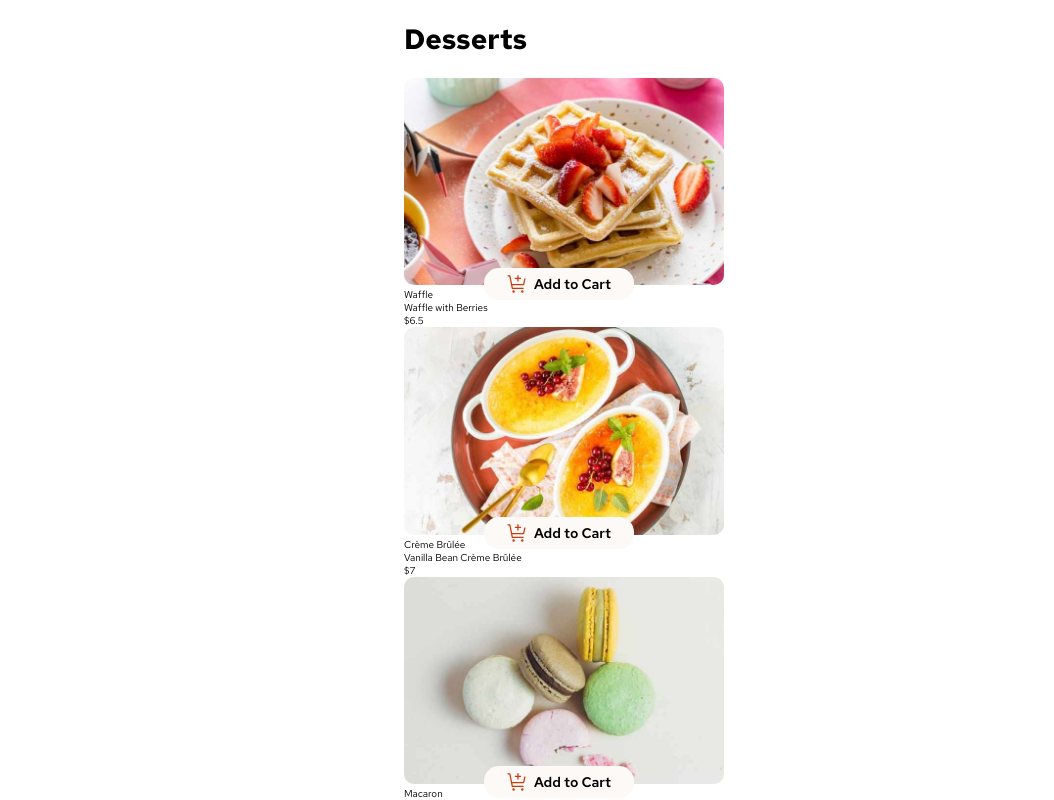
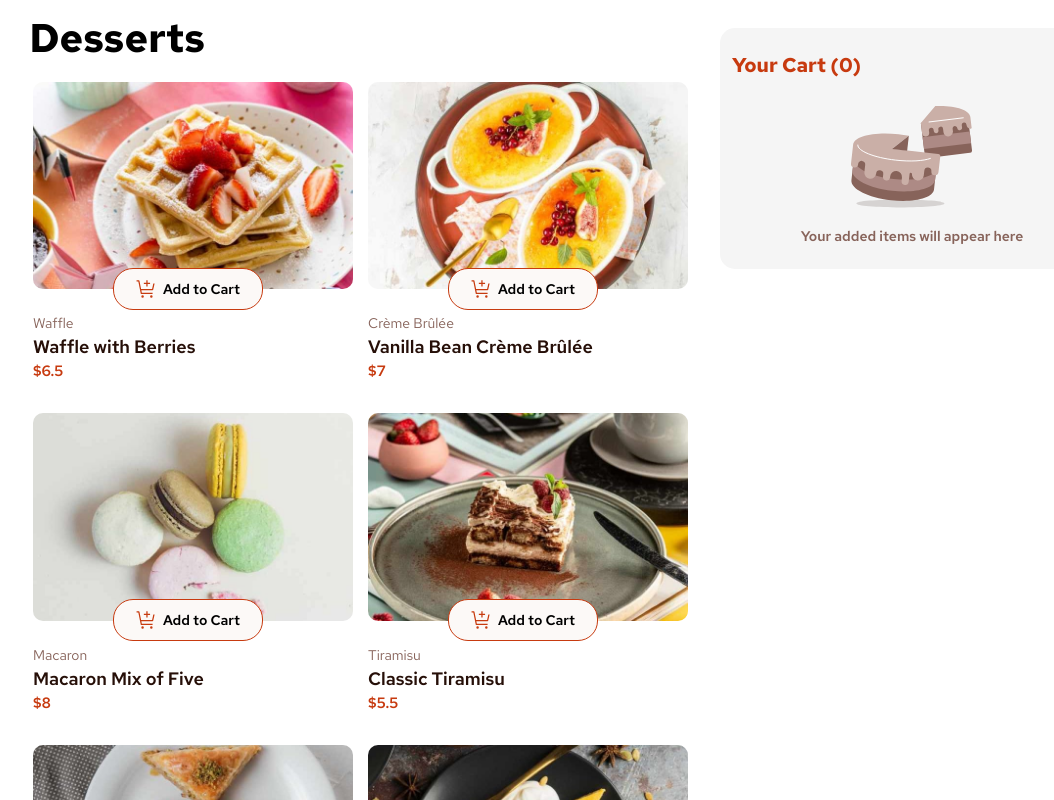
Before and after one commit to ziad-rima/Product-List-with-Cart, a React (Vite) app: page / in a window 1280 px wide. Shown: the top 800 px of the page, without its empty margins (76-1130 px from the left). Built offline with nearby package versions, Linux system fonts and the light colour scheme.

Commit message:
style for different screen sizes

```diff
--- a/src/index.css
+++ b/src/index.css
@@ -26,11 +26,16 @@
 
 body {
   min-height: 100vh;
+  background-color: whitesmoke;
 }
 
-img {
+img:not(.thumbnail-image) {
   width: 320px;
   border-radius: 10px;
+}
+
+button {
+  cursor: pointer;
 }
 
 .main-component {
@@ -39,6 +44,7 @@ img {
   width: 100%;
   align-items: center;
   justify-content: center;
+  background-color: white;
 }
 
 .desserts-component {
@@ -49,8 +55,8 @@ img {
 }
 
 .desserts-title {
-  font-size: 2.8rem;
-  margin: 2rem 0;
+  font-size: 3rem;
+  margin: 1.8rem 0;
 }
 
 .dessert {
@@ -59,25 +65,27 @@ img {
   flex-direction: column;
   align-items: flex-start;
   max-width: 100%;
+  margin: 1rem 0;
 }
 
 .dessert-button {
-  position: absolute;
-  top: 76%;
-  left: 25%;
-  right: 75%;
-  max-width: 100%;
-  width: 150px;
-  padding: .6rem 1rem;
-  background-color: var(--Rose-50);
-  border-radius: 15px;
-  cursor: pointer;
   display: flex;
   align-items: center;
   justify-content: center;
 }
 
 .dessert-button .add-to-cart-container {
+  position: absolute;
+  top: 64%;
+  left: 25%;
+  right: 75%;
+  max-width: 100%;
+  width: 150px;
+  padding: 1rem;
+  background-color: var(--Rose-50);
+  border-radius: 20px;
+  border: 1px solid var(--Red);
+  cursor: pointer;
   display: flex;
   align-items: center;
   justify-content: center;
@@ -90,4 +98,505 @@ img {
   font-weight: 600;
   font-size: 1.4rem;
   margin-left: .6rem;
+  cursor: pointer;
 }
+
+.desserts-info {
+  display: flex;
+  flex-direction: column;
+  justify-content: center;
+  align-items: flex-start;
+  margin-top: 2.2rem;
+}
+
+.dessert-category {
+  color: var(--Rose-500);
+  font-size: 1.2rem;
+}
+
+.dessert-name {
+  color: var(--Rose-900);
+  font-weight: 600;
+  font-size: 1.5rem;
+  margin: .3rem 0;
+}
+
+.dessert-price {
+  font-size: 1.3rem;
+  color: var(--Red);
+  font-weight: 600;
+}
+
+.cart-component {
+  display: flex;
+  flex-direction: column;
+  justify-content: center;
+  align-items: center;
+  max-width: 100%;
+  background-color: whitesmoke;
+  width: 85%;
+  border-radius: 15px;
+  margin: 1.2rem 0;
+  padding: 1.2rem;
+}
+
+.cart-title,
+.filled-cart-title {
+  align-self: flex-start;
+  color: var(--Red);
+  margin: 1.2rem 0 1.5rem 0;
+}
+
+.cart-paragraph {
+  font-size: 1.4rem;
+  margin-top: .6rem;
+  margin-bottom: 1.2rem;
+  color: var(--Rose-500);
+  font-weight: 600;
+}
+
+.filled-cart {
+  display: flex;
+  flex-direction: column;
+  justify-content: center;
+  align-items: flex-start;
+  max-width: 100%;
+  background-color: whitesmoke;
+  width: 85%;
+  border-radius: 15px;
+  margin: 1.2rem 0;
+  padding: 1.2rem;
+}
+
+.items-added-list {
+  display: flex;
+  flex-direction: column;
+  justify-content: center;
+  align-items: flex-start;
+  width: 100%;
+}
+
+.added-single-item {
+  display: flex;
+  justify-content: center;
+  align-items: center;
+  width: 100%;
+  margin-bottom: 1.4rem;
+}
+
+.single-item-info {
+  margin-right: auto;
+  display: flex;
+  flex-direction: column;
+  justify-content: center;
+  align-items: flex-start;
+  max-width: 100%;
+}
+
+.single-item-title {
+  font-size: 1.4rem;
+  margin: .7rem 0;
+  color: var(--Rose-900);
+  font-weight: 600;
+}
+
+.pricing-single-item {
+  display: flex;
+  justify-content: center;
+  align-items: center;
+  max-width: 100%;
+}
+
+.single-item-count {
+  color: var(--Red);
+  font-size: 1.3rem;
+  font-weight: 600;
+  margin-right: 1.9rem;
+}
+
+.at-sym {
+  color: var(--Rose-400);
+  margin-right: .3rem;
+  font-size: 1.3rem;
+}
+
+.single-item-price {
+  color: var(--Rose-500);
+  font-size: 1.3rem;
+  font-weight: 500;
+  margin-right: 1rem;
+}
+
+.single-item-total {
+  font-weight: 600;
+  font-size: 1.3rem;
+  color: var(--Rose-500);
+  margin-left: .5rem;
+}
+
+.remove-item-container {
+  border: 1px solid var(--Rose-500);
+  padding: .1rem .3rem;
+  border-radius: 50%;
+  background-color: whitesmoke;
+  cursor: pointer;
+}
+
+.remove-item-btn {
+  outline: none;
+  border: none;
+  background: none;
+}
+
+.order-total-container {
+  display: flex;
+  justify-content: center;
+  align-items: center;
+  width: 100%;
+  margin: 3.8rem 0 1.8rem 0;
+}
+
+.order-total-text {
+  margin-right: auto;
+  font-size: 1.5rem;
+  color: var(--Rose-900);
+  font-weight: 500;
+  margin-left: .8rem;
+}
+
+.order-total-amount {
+  font-size: 3rem;
+  color: var(--Rose-900);
+  font-weight: 900;
+  margin-right: .8rem;
+}
+
+.carbon-neutral-container {
+  display: flex;
+  justify-content: center;
+  align-items: center;
+  align-self: center;
+  width: 100%;
+  margin: 1.2rem 0;
+  background-color: var(--Rose-100);
+  border-radius: 15px;
+  padding: 1.2rem 1rem;
+}
+
+.carbon-neutral-icon {
+  margin-right: 1rem;
+}
+
+.carbon-neutral-text {
+  font-size: 1.5rem;
+  color: var(--Rose-900);
+}
+
+.to-bold {
+  font-weight: 600;
+}
+
+.confirm-order-btn,
+.start-new-order-btn {
+  align-self: center;
+  width: 100%;
+  padding: 1.2rem 2rem;
+  border-radius: 30px;
+  border: none;
+  background-color: var(--Red);
+  color: var(--Rose-100);
+  font-size: 1.6rem;
+  margin: 2.2rem 0 1.2rem 0;
+}
+
+.confirm-order-btn:hover,
+.start-new-order-btn:hover {
+  background-color: hsl(14, 92%, 25%);
+}
+
+.counter-btn-container {
+  background-color: var(--Red);
+  display: flex;
+  justify-content: space-between;
+  align-items: center;
+  position: absolute;
+  top: 64%;
+  left: 25%;
+  right: 75%;
+  max-width: 100%;
+  width: 150px;
+  padding: 1rem;
+  border-radius: 20px;
+  cursor: pointer;
+}
+
+.found-item-count {
+  color: var(--Rose-100);
+  font-weight: 500;
+  font-size: 1.4rem;
+}
+
+.counter-button {
+  border-radius: 50%;
+  border: 2px solid #000;
+  background-color: transparent;
+  display: flex;
+  align-items: center;
+  justify-content: center;
+  cursor: pointer;
+}
+
+.order-confirmation-component {
+  display: flex;
+  flex-direction: column;
+  justify-content: center;
+  align-items: flex-start;
+  width: 100%;
+  max-height: 90%;
+  background-color: whitesmoke;
+  border-top-left-radius: 15px;
+  border-top-right-radius: 15px;
+  padding: 2rem;
+  position: fixed;
+  bottom: 0;
+  left: 0;
+  height: 50vh;
+  opacity: 0;
+  transform: translateY(100%);
+  z-index: 100;
+  transition: all 0.3s;
+}
+
+.order-confirmation-component.show {
+  opacity: 1;
+  transform: translateY(0);
+  box-shadow: 0px -183px 0px 400px rgba(0,0,0,0.75);
+  transition: all 0.3s;
+}
+
+.order-confirmation-header {
+  display: flex;
+  flex-direction: column;
+  justify-content: center;
+  align-items: flex-start;
+  max-width: 100%;
+}
+
+.order-confirmation-title {
+  color: var(--Rose-900);
+  font-size: 3.8rem;
+  width: 50%;
+  line-height: 1.2;
+  margin-top: 1.4rem;
+}
+
+.order-confirmation-text {
+  color: var(--Rose-500);
+  font-size: 1.4rem;
+  margin-top: .5rem;
+  margin-bottom: 2rem;
+}
+
+.ordered-items {
+  background-color: var(--Rose-100);
+  align-self: center;
+  width: 100%;
+  border-radius: 12px;
+  padding: .7rem;
+  max-height: 50vh;
+  overflow-y: auto;
+  scrollbar-width: thin;
+  scrollbar-color: var(--Rose-500) transparent;
+}
+
+.no-scroll {
+  overflow: hidden;
+  height: 100vh;
+}
+
+.thumbnail-image {
+  width: 60px;
+  border-radius: 15px;
+  margin-right: 1.2rem;
+  margin-left: .8rem;
+}
+
+.item-info {
+  display: flex;
+  justify-content: flex-start;
+  align-items: flex-start;
+  width: 100%;
+  margin: 1.2rem 0 2.3rem 0;
+}
+
+.pricing-item {
+  display: flex;
+  flex-direction: column;
+  align-items: flex-start;
+  justify-content: center;
+  width: 80%;
+}
+
+.item-title {
+  margin-bottom: 1.4rem;
+  margin-top: .5rem;
+  font-size: 1.4rem;
+  color: var(--Rose-900);
+  font-weight: 600;
+}
+
+.price-count {
+  display: flex;
+  align-items: center;
+  width: 100%;
+}
+
+.item-count {
+  color: var(--Red);
+  font-size: 1.3rem;
+  font-weight: 600;
+  margin-right: 1.8rem;
+}
+
+.item-price {
+  font-size: 1.3rem;
+  color: var(--Rose-500);
+  font-weight: 500;
+}
+
+.item-total {
+  align-self: center;
+  margin-right: .8rem;
+  font-size: 1.5rem;
+  font-weight: 600;
+  color: var(--Rose-900);
+}
+
+@media (min-width: 768px) {
+  .desserts-component {
+    display: grid;
+    grid-template-columns: repeat(2, 1fr);
+    grid-template-rows: repeat(3, auto);
+    row-gap: 1.2rem;
+    column-gap: 1.5rem;
+    position: relative;
+    margin-top: 7rem;
+  }
+
+  .desserts-title {
+    position: absolute;
+    top: -4.6%;
+    right: 36%;
+    font-size: 4rem;
+  }
+
+  .dessert-category {
+    font-size: 1.4rem;
+  }
+
+  .dessert-name {
+    font-size: 1.8rem;
+  }
+
+  .dessert-price {
+    font-size: 1.5rem;
+  }
+
+  .dessert-button .add-to-cart-container {
+    top: 62%;
+  }
+
+  .counter-button {
+    width: 36px;
+    height: 40px;
+    padding: 10px;
+
+  }
+
+  .counter-btn-container {
+    padding: 0;
+    top: 62%;
+  }
+}
+
+@media (min-width: 1280px) {
+  .cart-component {
+    max-width: 30%;
+    border-radius: 15px;
+    margin: 2.8rem 1.5rem 1.2rem 2rem;
+  }
+
+  .main-component {
+    flex-direction: row;
+    align-items: flex-start;
+  }
+
+  .desserts-component {
+    display: grid;
+    grid-template-columns: repeat(2, 1fr);
+    padding: 1.2rem;
+    margin: 0;
+    margin-top: 6rem;
+    margin-left: 1.2rem;
+  }
+
+  .desserts-title {
+    left: 1.2%;
+    top: -4%;
+  }
+
+  .filled-cart {
+    max-width: 30%;
+    margin: 2.8rem 1.5rem 1.2rem 2rem;
+    padding: 1.2rem;
+  }
+
+  .order-confirmation-component {
+    width: 40%;
+    max-height: 90%;
+    padding: 2rem;
+    position: fixed;
+    bottom: 5%;
+    left: 30%;
+    height: 90vh;
+    z-index: 100;
+    border-radius: 15px;
+    transform: translateY(100%);
+    opacity: 0;
+    transition: all 0.5s cubic-bezier(0.4, 0, 0.2, 1);
+    visibility: hidden;
+  }
+
+  .order-confirmation-component.show {
+    box-shadow: -1px -8px 5px 400px rgba(0,0,0,0.75);
+    transform: translateY(0);
+    opacity: 1;
+    visibility: visible;
+    transition: all 0.5s cubic-bezier(0.4, 0, 0.2, 1);
+  }
+
+  .order-confirmation-title {
+    width: 100%;
+  }
+}
+
+@media (min-width: 1440px) {
+  .desserts-component {
+    grid-template-columns: repeat(3, 1fr);
+  }
+
+  .desserts-title {
+    top: -5.8%;
+  }
+
+  .order-confirmation-component {
+    width: 50%;
+    height: 60%;
+    bottom: 20%;
+    left: 23%;
+  }
+
+  .order-confirmation-title {
+    width: 100%;
+  }
+}
```
